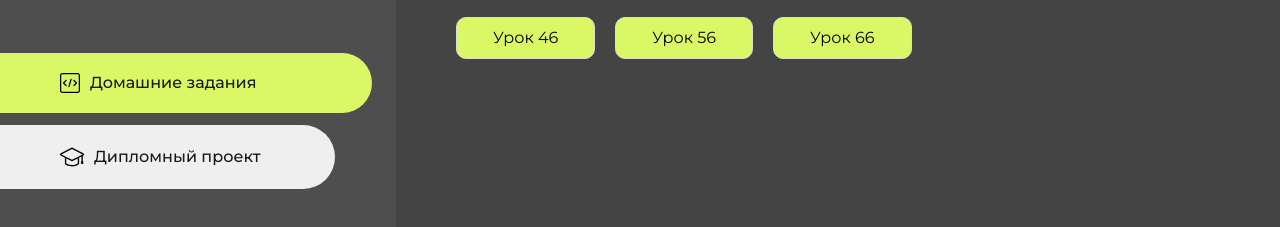
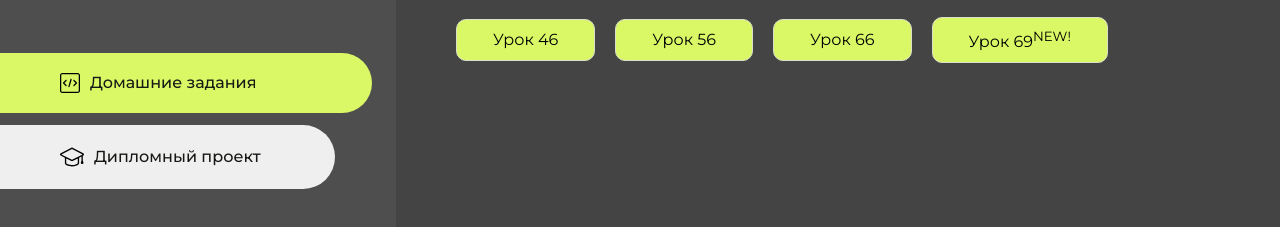
Before and after one commit to Co1d5un/my_reposit, a plain HTML site: page index.html in a window 1280 px wide. Shown: the part 283-510 px from the top of the page. Drawn offline with Linux system fonts and the light colour scheme.

Commit message:
Update index.html

```diff
--- a/index.html
+++ b/index.html
@@ -116,6 +116,9 @@
                     <li class="content__list-item">
                         <a href="lesson8/index.html">Урок 66</a>
                     </li>
+                    <li class="content__list-item">
+                        <a href="lesson69/index.html">Урок 69<sup>NEW!</sup></a>
+                    </li>
                 </ul>
             </div>
             <div class="content__block hidden" id="diplomBlock">
```
